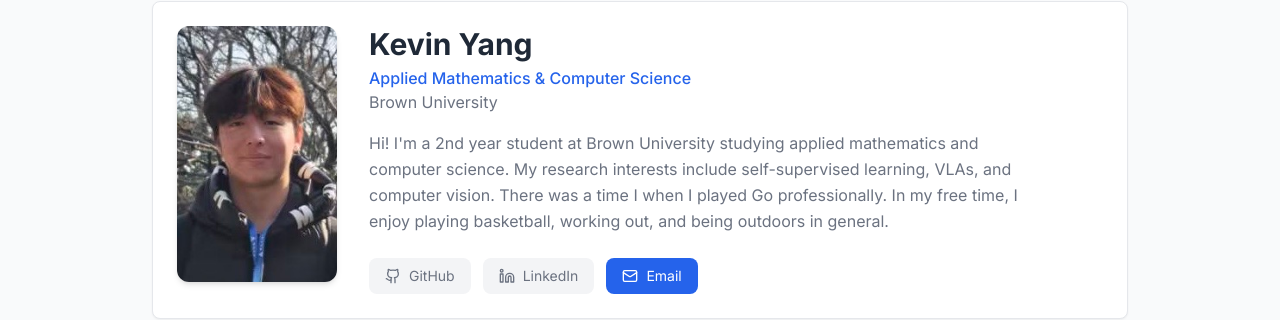
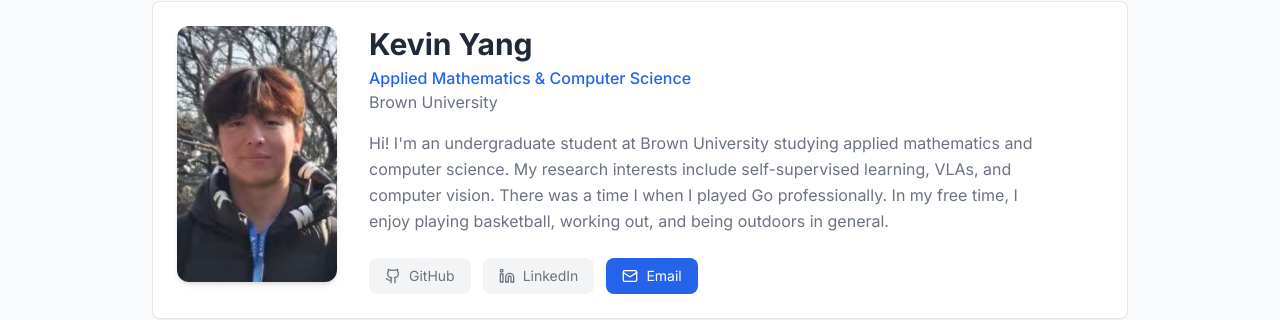
Before and after one commit to Keviny2007/my-website, a React (Vite) app: page / in a window 1280 px wide. Shown: the part 95-415 px from the top of the page. Built offline with nearby package versions, Linux system fonts and the light colour scheme.

Commit message:
description update

```diff
--- a/src/data/profile.ts
+++ b/src/data/profile.ts
@@ -17,7 +17,7 @@ export const profile: Profile = {
   name: "Kevin Yang",
   affiliation: "Brown University",
   department: "Applied Mathematics & Computer Science",
-  bio: "Hi! I'm a 2nd year student at Brown University studying applied mathematics and computer science. My research interests include self-supervised learning, VLAs, and computer vision. There was a time I when I played Go professionally. In my free time, I enjoy playing basketball, working out, and being outdoors in general.",
+  bio: "Hi! I'm an undergraduate student at Brown University studying applied mathematics and computer science. My research interests include self-supervised learning, VLAs, and computer vision. There was a time I when I played Go professionally. In my free time, I enjoy playing basketball, working out, and being outdoors in general.",
   email: "kevin_c_yang@brown.edu",
   photo: "/src/assets/icons/pfp.jpg",
   links: {
```
